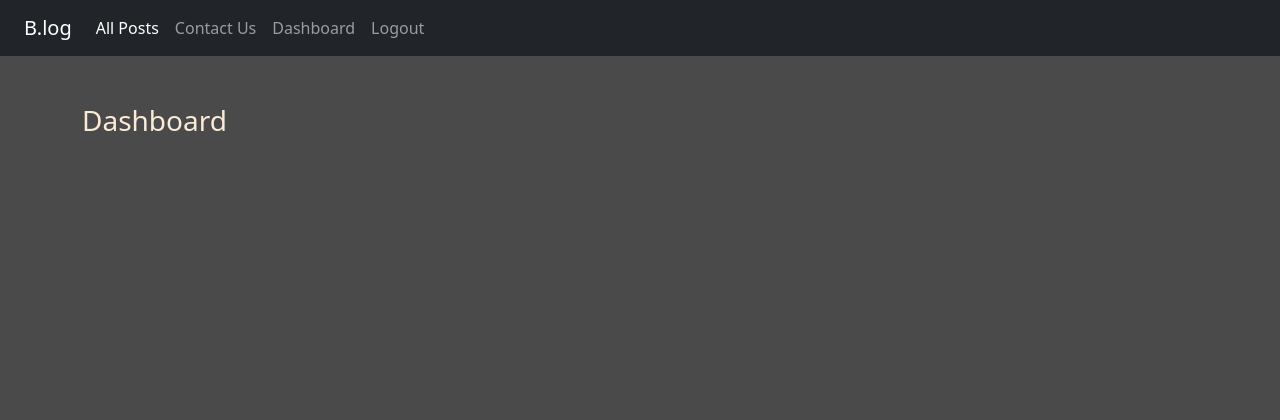
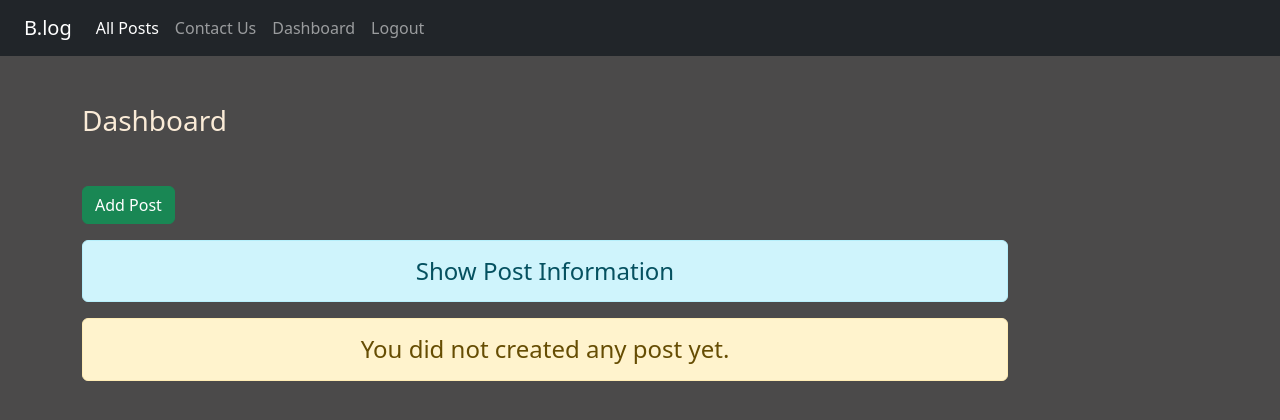
Before and after one commit to badxcode/blogSite-django, a Django app: page /dashboard/ in a window 1280 px wide. Shown: the top 420 px of the page. Run offline with Django 4.2, Linux system fonts and the light colour scheme; the visitor is signed in with stand-in values (Sample User, id 1); data that the repository does not hold is empty; some libraries are stand-ins or nearby versions.

Commit message:
dashboard 1.0

```diff
--- a/blog/templates/blog/dashboard.html
+++ b/blog/templates/blog/dashboard.html
@@ -1,9 +1,54 @@
 {% extends 'blog/base.html' %}
 {% load static %}
+
+{% block msg %}
+    {% if message %}
+        {%for message in messages %}
+            <div {% if message.tags %} class="alert alert-{{message.tags}} alert-dismissible fade show" {% endif %}>
+                <strong>{{message}}</strong>
+                <button type="button" class="close" data-dismiss="alert" aria-label="Close">
+                    <span aria-hidden="true">&times;</span>
+                </button>
+            </div>
+        {% endfor %}
+    {% endif %}
+{% endblock msg %}
+
 {% block content %}
-
 <div class="col-sm-10">
     <h3 class="my-5">Dashboard</h3>
+    <a href="#" class="btn btn-success">Add Post</a>
+    <h4 class="text-center alert alert-info mt-3">Show Post Information</h4>
+    {% if posts %}
+        <table class="table table-hover bg-white">
+            <thread>
+                <tr class="text-center">
+                    <th scope="col" style="width:2%">ID</th>
+                    <th scope="col" style="width:28%">Title</th>
+                    <th scope="col" style="width:55%">Description</th>
+                    <th scope="col" style="width:15%">Action</th>
+                </tr>
+            </thread>
+            <tbody>
+                {% for post in posts %}
+                    <tr>
+                        <th scope="row">{{post.id}}</th>
+                        <td>{{post.title}}</td>
+                        <td>{{post.desc}}</td>
+                        <td class="text-center">
+                            <a href="#" class="btn btn-warning btn-sm">Edit</a>
+                            <form action="" method="post" class="d-inline">
+                                {% csrf_token %}
+                                <input type="submit" class="btn btn-danger btn-sm" value="Delete">
+                            </form>
+                        </td>
+                    </tr>
+                {% endfor %}
+            </tbody>
+        </table>
+    {% else %}
+        <h4 class="text-center alert alert-warning">You did not created any post yet.</h4>
+    {% endif %}
 
 </div>
 
--- a/blog/views.py
+++ b/blog/views.py
@@ -15,7 +15,13 @@ def contact(request):
 
 # dashboard
 def dashboard(request):
-    return render(request, 'blog/dashboard.html')
+    if request.user.is_authenticated:
+        posts = Post.objects.all()
+
+        return render(request, 'blog/dashboard.html', {'posts':posts})
+    else:
+        return HttpResponseRedirect('/login/')
+
 
 # signup
 def user_signup(request):
```
